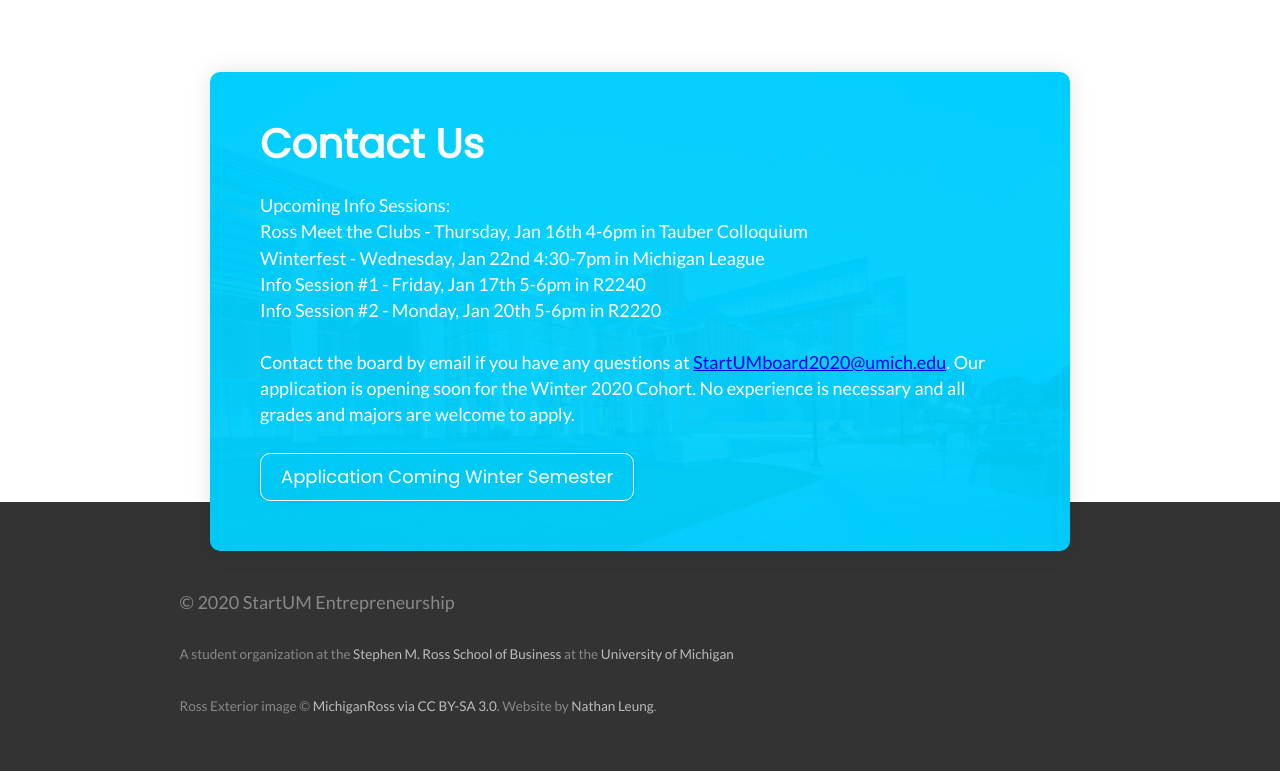
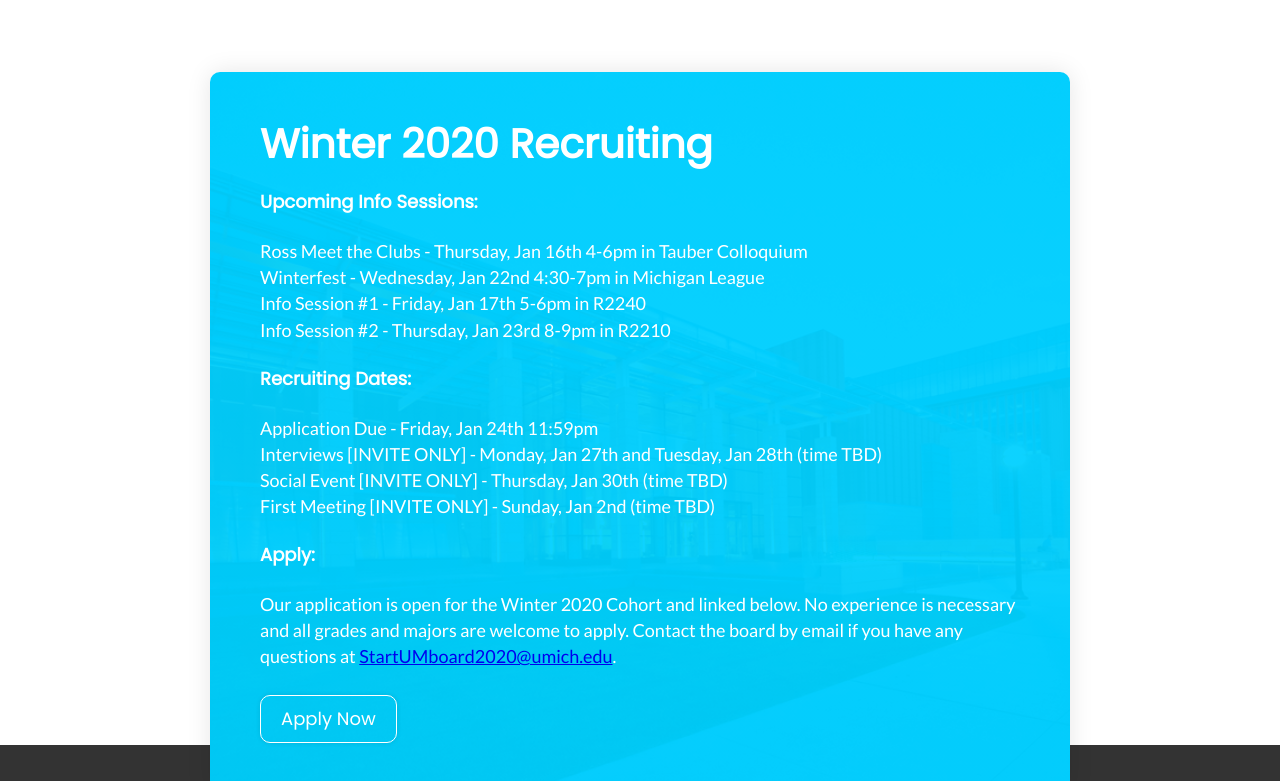
Before and after one commit to nathanhleung/startum.co, a Gatsby site: page / in a window 1280 px wide. Shown: the part 1594-2375 px from the top of the page. Built offline with nearby package versions, Linux system fonts and the light colour scheme; Gatsby itself is replaced by a stand-in of ours.

Commit message:
added winter 2020 recruitment info

```diff
--- a/src/pages/index.js
+++ b/src/pages/index.js
@@ -190,27 +190,44 @@ const IndexPage = ({ location }) => {
       </Process>
       <Apply>
         <ApplyContent id="apply">
-          <h1>Contact Us</h1>
+          <h1>Winter 2020 Recruiting</h1>
           <p>
-            Upcoming Info Sessions:
-            <br />
+            <h4>Upcoming Info Sessions:</h4>
             Ross Meet the Clubs - Thursday, Jan 16th 4-6pm in Tauber Colloquium
             <br />
             Winterfest - Wednesday, Jan 22nd 4:30-7pm in Michigan League
             <br />
             Info Session #1 - Friday, Jan 17th 5-6pm in R2240
             <br />
-            Info Session #2 - Monday, Jan 20th 5-6pm in R2220
+            Info Session #2 - Thursday, Jan 23rd 8-9pm in R2210
             <br />
             <br />
-            Contact the board by email if you have any questions at{' '}
+            <h4>Recruiting Dates:</h4>
+            Application Due - Friday, Jan 24th 11:59pm
+            <br />
+            Interviews [INVITE ONLY] - Monday, Jan 27th and Tuesday, Jan 28th
+            (time TBD)
+            <br />
+            Social Event [INVITE ONLY] - Thursday, Jan 30th (time TBD)
+            <br />
+            First Meeting [INVITE ONLY] - Sunday, Jan 2nd (time TBD)
+            <br />
+            <br />
+            <h4>Apply:</h4>
+            Our application is open for the Winter 2020 Cohort and linked below.
+            No experience is necessary and all grades and majors are welcome to
+            apply. Contact the board by email if you have any questions at{' '}
             <a href="mailto:StartUMboard2020@umich.edu">
               StartUMboard2020@umich.edu
             </a>
-            . Our application is opening soon for the Winter 2020 Cohort.  No experience
-            is necessary and all grades and majors are welcome to apply.
+            .
           </p>
-          <Button href="/">Application Coming Winter Semester</Button>
+          <Button
+            href="https://docs.google.com/forms/d/e/1FAIpQLSdlAbjXZxV-6jv_d353_R1nW0Tdtg6l9KhZk9T8pQopkQCxGw/viewform?usp=sf_link"
+            target="_blank"
+          >
+            Apply Now
+          </Button>
         </ApplyContent>
       </Apply>
     </Layout>
```
